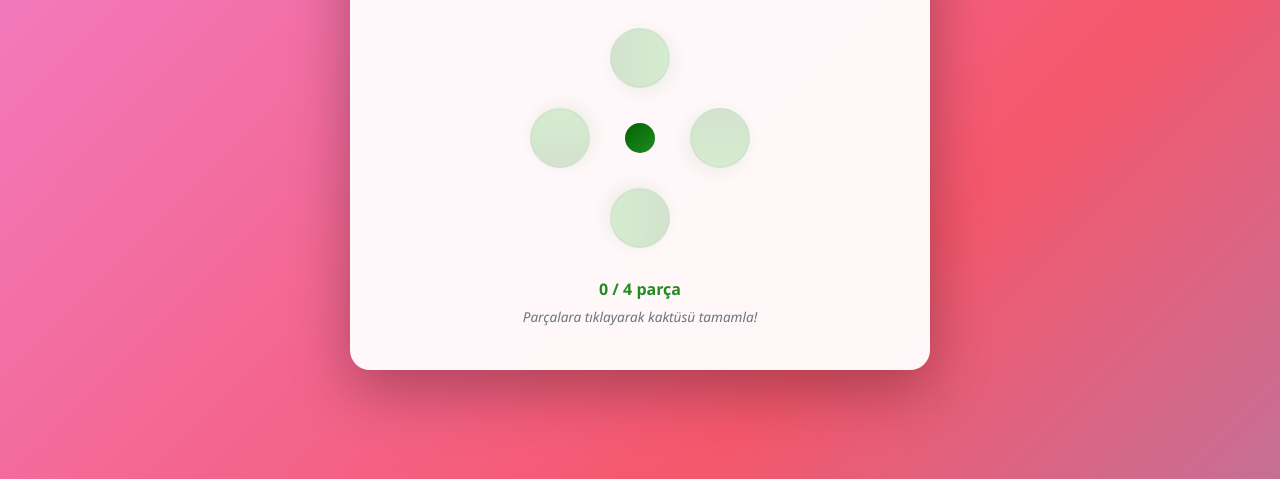
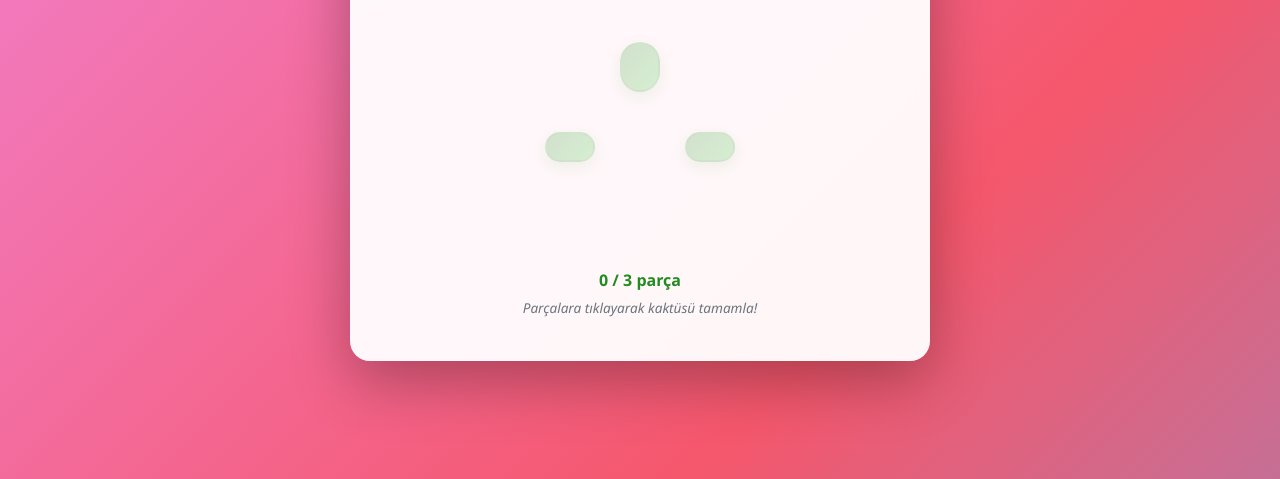
Before and after one commit to gokhandemirci1/ilayda, a plain HTML site: page index.html in a window 1280 px wide. Shown: the part 321-800 px from the top of the page. Drawn offline with Linux system fonts and the light colour scheme.

Commit message:
KaktÃ¼sÃ¼ iki kollu ve bir gÃ¶vde Ã¼stÃ¼ yap - tamamlandÄ±ÄŸÄ±nda ana gÃ¶vde alttan Ã§Ä±ksÄ±n

```diff
--- a/index.html
+++ b/index.html
@@ -16,24 +16,22 @@
             <div class="cactus-game-container">
                 <div class="cactus-center">
                     <div class="cactus-segments-wrapper">
-                        <!-- Kaktüs segmentleri (4 adet) -->
-                        <div class="cactus-segment segment-outer" data-segment="1" data-angle="0" style="--distance: 80px;"></div>
-                        <div class="cactus-segment segment-outer" data-segment="2" data-angle="90" style="--distance: 80px;"></div>
-                        <div class="cactus-segment segment-outer" data-segment="3" data-angle="180" style="--distance: 80px;"></div>
-                        <div class="cactus-segment segment-outer" data-segment="4" data-angle="270" style="--distance: 80px;"></div>
+                        <!-- Sol kol -->
+                        <div class="cactus-segment cactus-arm arm-left" data-segment="1" data-angle="180" style="--distance: 70px;"></div>
+                        <!-- Sağ kol -->
+                        <div class="cactus-segment cactus-arm arm-right" data-segment="2" data-angle="0" style="--distance: 70px;"></div>
+                        <!-- Üst gövde/baş -->
+                        <div class="cactus-segment cactus-head" data-segment="3" data-angle="270" style="--distance: 80px;"></div>
+                    </div>
+                </div>
 
-                        <!-- Merkez -->
-                        <div class="cactus-segment segment-inner" data-segment="5" data-angle="0" style="--distance: 0px;"></div>
-                    </div>
-
-                    <!-- Kaktüs merkezi -->
-                    <div class="cactus-core" id="cactus-core"></div>
-                </div>
+                <!-- Ana gövde (tamamlandığında çıkacak) -->
+                <div class="cactus-body" id="cactus-body"></div>
 
                 <!-- Kaktüs saksısı -->
                 <div class="cactus-pot" id="cactus-pot"></div>
 
-                <div class="progress-text" id="progress-text">0 / 4 parça</div>
+                <div class="progress-text" id="progress-text">0 / 3 parça</div>
                 <div class="click-hint">Parçalara tıklayarak kaktüsü tamamla!</div>
             </div>
         </div>
--- a/script.js
+++ b/script.js
@@ -1,7 +1,7 @@
 let currentScreen = 0;
 const screens = ['cactus-screen', 'appointment-question-screen', 'meeting-suggestions-screen', 'date-screen', 'thank-you-screen'];
 let petalCount = 0;
-const totalPetals = 4; // 4 segment seçilebilir
+const totalPetals = 3; // 3 parça: sol kol, sağ kol, üst gövde
 
 // Sayfa yüklendiğinde
 document.addEventListener('DOMContentLoaded', function() {
@@ -12,29 +12,29 @@ document.addEventListener('DOMContentLoaded', function() {
         const angle = parseFloat(petal.getAttribute('data-angle') || '0');
         const distance = parseFloat(petal.style.getPropertyValue('--distance').replace('px', '') || '50');
 
-        // Merkez yaprağı (distance 0) atla - tıklanabilir değil
-        if (distance === 0) {
-            // Merkez yaprağı görünür yap ama tıklanabilir değil
-            petal.style.opacity = '1';
-            petal.style.pointerEvents = 'none';
-            petal.style.cursor = 'default';
-            return;
-        }
-
         // Açıyı radyana çevir
         const angleRad = (angle * Math.PI) / 180;
 
         // X ve Y pozisyonlarını hesapla
         const x = Math.cos(angleRad) * distance;
         const y = Math.sin(angleRad) * distance;
-        const rotation = angle + 45;
+
+        // Kaktüs parçaları için rotation: kollar yatay (0°), baş dikey (0°)
+        let rotation = 0;
+        if (petal.classList.contains('arm-left')) {
+            rotation = 0; // Sol kol yatay
+        } else if (petal.classList.contains('arm-right')) {
+            rotation = 0; // Sağ kol yatay
+        } else if (petal.classList.contains('cactus-head')) {
+            rotation = 0; // Baş dikey
+        }
 
         // CSS custom properties ile pozisyonu ayarla
         petal.style.setProperty('--x', x + 'px');
         petal.style.setProperty('--y', y + 'px');
         petal.style.setProperty('--rotation', rotation + 'deg');
 
-        // Her yaprağa tıklama eventi ekle
+        // Her parçaya tıklama eventi ekle
         petal.addEventListener('click', function(e) {
             e.stopPropagation();
 
@@ -43,7 +43,7 @@ document.addEventListener('DOMContentLoaded', function() {
                 petalCount++;
                 updateProgress();
 
-                // Tüm yapraklar tamamlandıysa
+                // Tüm parçalar tamamlandıysa
                 if (petalCount === totalPetals) {
                     completeRose();
                 }
@@ -160,10 +160,10 @@ function updateProgress() {
 }
 
 function completeRose() {
-    // Kaktüs merkezini göster
-    const core = document.getElementById('cactus-core');
+    // Ana gövdeyi göster (alttan çıkacak)
+    const body = document.getElementById('cactus-body');
     setTimeout(() => {
-        core.classList.add('show');
+        body.classList.add('show');
     }, 300);
 
     // Saksıyı göster
--- a/style.css
+++ b/style.css
@@ -93,27 +93,50 @@ body {
 
 .cactus-segment {
     position: absolute;
-    width: 60px;
-    height: 60px;
-    border-radius: 50%;
     cursor: pointer;
     opacity: 0.2;
     transition: all 0.4s cubic-bezier(0.68, -0.55, 0.265, 1.55);
     transform-origin: center center;
     left: 50%;
     top: 50%;
-    margin-left: -30px;
-    margin-top: -30px;
     transform: translate(var(--x, 0), var(--y, 0)) rotate(var(--rotation, 0deg));
 }
 
-.segment-outer {
+/* Sol kol - yatay */
+.cactus-arm.arm-left {
+    width: 50px;
+    height: 30px;
+    border-radius: 15px;
     background: linear-gradient(135deg, #228b22 0%, #32cd32 100%);
     box-shadow: 0 5px 15px rgba(34, 139, 34, 0.4);
-    width: 60px;
-    height: 60px;
-    margin-left: -30px;
-    margin-top: -30px;
+    margin-left: -25px;
+    margin-top: -15px;
+    touch-action: manipulation;
+    border: 2px solid rgba(0, 100, 0, 0.3);
+}
+
+/* Sağ kol - yatay */
+.cactus-arm.arm-right {
+    width: 50px;
+    height: 30px;
+    border-radius: 15px;
+    background: linear-gradient(135deg, #228b22 0%, #32cd32 100%);
+    box-shadow: 0 5px 15px rgba(34, 139, 34, 0.4);
+    margin-left: -25px;
+    margin-top: -15px;
+    touch-action: manipulation;
+    border: 2px solid rgba(0, 100, 0, 0.3);
+}
+
+/* Üst gövde/baş - dikey */
+.cactus-head {
+    width: 40px;
+    height: 50px;
+    border-radius: 20px;
+    background: linear-gradient(135deg, #228b22 0%, #32cd32 100%);
+    box-shadow: 0 5px 15px rgba(34, 139, 34, 0.4);
+    margin-left: -20px;
+    margin-top: -25px;
     touch-action: manipulation;
     border: 2px solid rgba(0, 100, 0, 0.3);
 }
@@ -136,19 +159,6 @@ body {
     margin-left: -15px;
     margin-top: -22.5px;
     touch-action: manipulation;
-}
-
-/* Merkez segment (distance 0 olan) - tıklanabilir değil */
-.segment-inner[style*="--distance: 0px"] {
-    width: 30px;
-    height: 30px;
-    border-radius: 50%;
-    margin-left: -15px;
-    margin-top: -15px;
-    background: linear-gradient(135deg, #006400 0%, #228b22 100%);
-    pointer-events: none;
-    cursor: default;
-    opacity: 1 !important;
 }
 
 .cactus-segment:hover {
@@ -177,24 +187,35 @@ body {
     }
 }
 
-.cactus-core {
-    position: absolute;
-    left: 50%;
-    top: 50%;
-    width: 30px;
-    height: 30px;
-    background: linear-gradient(135deg, #006400 0%, #228b22 100%);
-    border-radius: 50%;
-    transform: translate(-50%, -50%);
-    box-shadow: 0 3px 10px rgba(34, 139, 34, 0.5);
+/* Ana gövde - tamamlandığında alttan çıkacak */
+.cactus-body {
+    width: 50px;
+    height: 0;
+    background: linear-gradient(180deg, #228b22 0%, #32cd32 100%);
+    margin: 0 auto;
+    border-radius: 25px 25px 0 0;
+    transition: height 1s ease-out;
     opacity: 0;
-    transition: all 0.5s ease;
-    z-index: 20;
+    box-shadow: 0 5px 15px rgba(34, 139, 34, 0.4);
+    border: 2px solid rgba(0, 100, 0, 0.3);
+    border-bottom: none;
 }
 
-.cactus-core.show {
+.cactus-body.show {
+    height: 100px;
     opacity: 1;
-    animation: corePulse 1s ease-in-out;
+    animation: bodyGrow 1s ease-out;
+}
+
+@keyframes bodyGrow {
+    0% {
+        height: 0;
+        opacity: 0;
+    }
+    100% {
+        height: 100px;
+        opacity: 1;
+    }
 }
 
 @keyframes corePulse {
@@ -206,7 +227,7 @@ body {
     width: 80px;
     height: 0;
     background: linear-gradient(180deg, #8b4513 0%, #a0522d 100%);
-    margin: 20px auto 0;
+    margin: 0 auto;
     border-radius: 0 0 10px 10px;
     transition: height 1s ease-out;
     opacity: 0;
```
